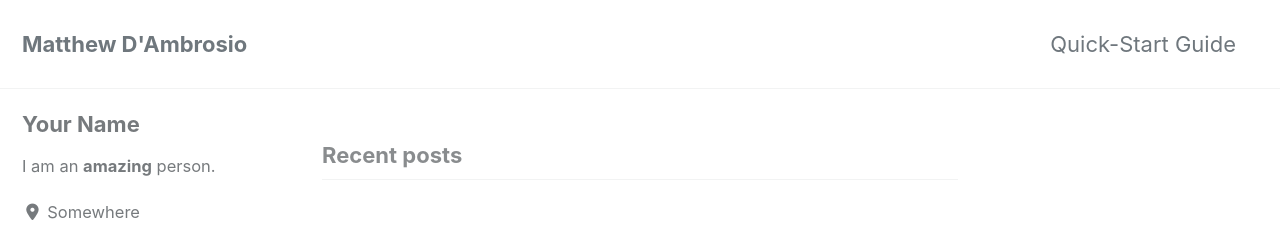
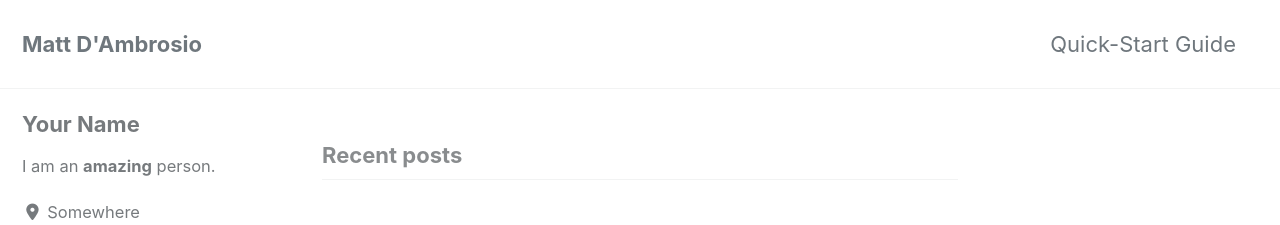
Before and after one commit to DambrosiCode/DambrosiCode.github.io, a Jekyll site: the page built from index.html, in a window 1280 px wide and 900 px high. Shown: the top 225 px of the window. Built offline with Jekyll 4.4.1, drawn with Linux system fonts in a browser that asks for light colours; cached includes are drawn as plain includes; nearby versions of some CDN libraries; the list of posts is cut into pages by our own code.

Commit message:
Update _config.yml

```diff
--- a/_config.yml
+++ b/_config.yml
@@ -16,7 +16,7 @@ minimal_mistakes_skin    : "default" # "air", "aqua", "contrast", "dark", "dirt"
 
 # Site Settings
 locale                   : "en-US"
-title                    : "Matthew D'Ambrosio"
+title                    : "Matt D'Ambrosio"
 title_separator          : "-"
 subtitle                 : # site tagline that appears below site title in masthead
 name                     : "Matthew D'Ambrosio"
```
